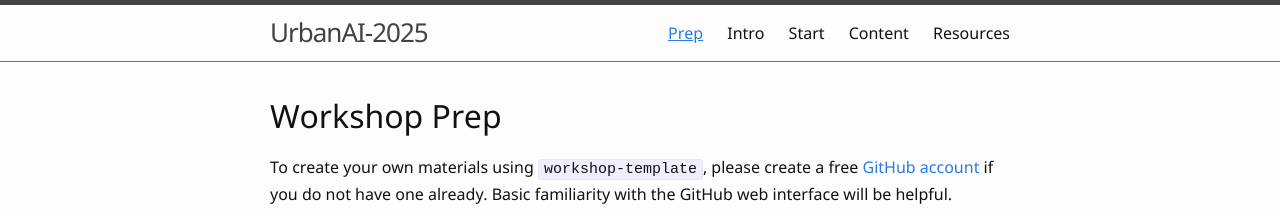
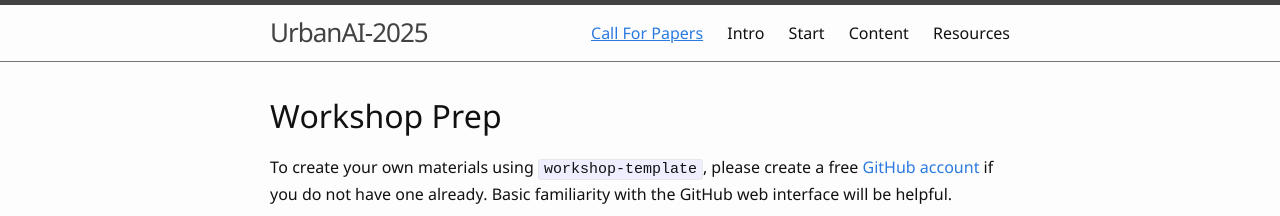
Before and after one commit to urbanAI2025/urbanAI2025.github.io, a Jekyll site: the page built from 0-prep.md, in a window 1280 px wide and 900 px high. Shown: the top 216 px of the window. Built offline with Jekyll 4.4.1, drawn with Linux system fonts in a browser that asks for light colours.

Commit message:
Update 0-prep.md

```diff
--- a/0-prep.md
+++ b/0-prep.md
@@ -1,5 +1,5 @@
 ---
-title: Prep
+title: Call For Papers
 nav: true
 ---
 
```
